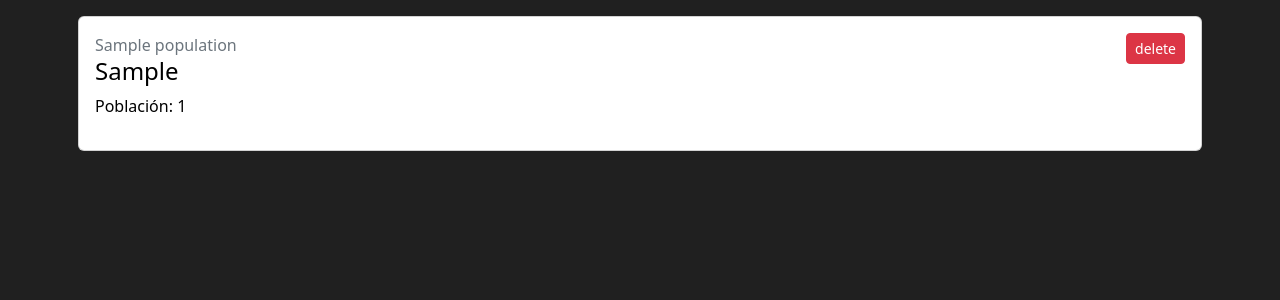
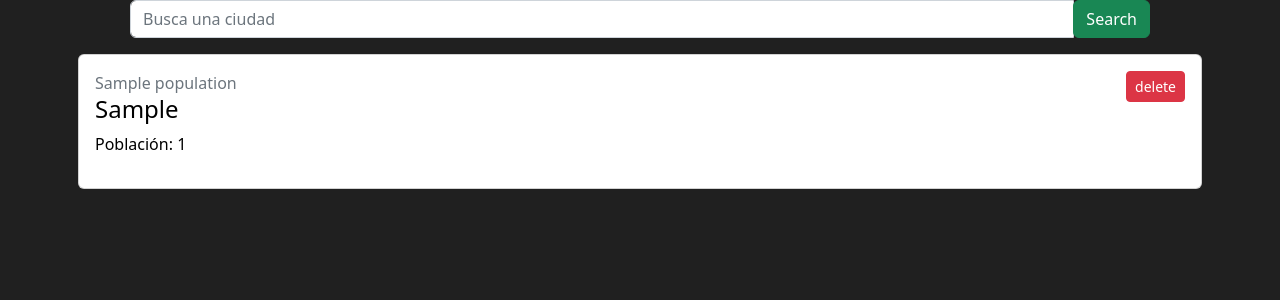
Before and after one commit to ErickEpnf18/poblationApp_django, a Django app: page / in a window 1280 px wide. Shown: the top 300 px of the page. Run offline with Django 4.2, Linux system fonts and the light colour scheme; tables that the repository leaves empty hold one stand-in row (values such as "Sample post").

Commit message:
add SearchBar

```diff
--- a/population/templates/landing.html
+++ b/population/templates/landing.html
@@ -17,10 +17,21 @@
     <div class="container">
         <div class="row">
             <div class="col-12 ">
-              {% csrf_token %}
-              <div class="row">
+              <div class="row d-flex justify-content-center ">
+<form action="{% url 'searchbar' %}" method="post" >
+  {% csrf_token %}
 
-                 {% for data in cities %}
+  <div class="input-group w-100 px-5 d-flex justify-content-center align-items-center">
+    <input type="text" name="searchbar" class="form-control" placeholder="Busca una ciudad" aria-label="Busca una ciudad" aria-describedby="basic-addon2">
+    <div class="input-group-append">
+      <button class="btn btn-success" type="submit">Search</button>
+    </div>
+  </div>
+</form>
+{% if searchData %}
+<h4>Resultados encontrados: {{searchData |length}}</h4>
+{% elif cities %}
+{% for data in cities %}
                 <div
                   class="card card-body text-black m-2 mt-3 d-flex flex-row justify-content-between col-3 flex-wrap text-wrap"
                 >
@@ -44,9 +55,34 @@
                   </form>
                 </div>
                   {% empty %}
-                  <h1 class="display-4 text-center">Not cities yet</h1>
+
+                  <h1 class="display-4 text-center">Ninguna coincidencia</h1>
                 </div>
                 {% endfor %}
+                {% else %}
+                <h1 class="display-4 text-center">Ninguna coincidencia</h1>
+{% endif %}
+
+{% for i in searchData %}
+<div
+class="card card-body text-black m-2 mt-3 d-flex flex-row justify-content-between col-3 flex-wrap text-wrap"
+>
+<div>
+  <footer class="text-muted">
+   {{i.admin_name}}
+ </footer>
+  <h4 class="h4">
+    {{i.city}}
+  </h4>
+  <p>
+    Población: {{i.population | floatformat}}
+  </p>
+</div>
+</div>
+{% endfor %}
+
+
+
               </div>
 
             </div>
--- a/population/urls.py
+++ b/population/urls.py
@@ -1,8 +1,9 @@
 from django.urls import path
-from .views import cities, delete_province
+from .views import cities, delete_province, searchbar
 
 
 urlpatterns = [
     path('', cities),
-    path('delete_province/<int:data_id>/', delete_province, name='delete_province')
+    path('delete_province/<int:data_id>/', delete_province, name='delete_province'),
+    path('searchbar/', searchbar, name='searchbar')
 ]
--- a/population/views.py
+++ b/population/views.py
@@ -1,3 +1,6 @@
+from contextlib import nullcontext
+from queue import Empty
+from unicodedata import name
 from django.shortcuts import render, redirect
 from .models import Population
 from django.http import HttpResponse
@@ -6,10 +9,21 @@ import datetime
 def cities(request):
     cities = Population.objects.all()
     return render(request, 'landing.html', {"cities": cities})
-    # return HttpResponse(msg, content_type='text/plain')
 
 def delete_province(request, data_id):
     province = Population.objects.get(id=data_id)
     province.delete()
     print(data_id)
     return redirect('/')
+
+def searchbar(request):
+    nameOfCity= ''
+
+    if request.method == 'POST':
+        search = request.POST.get('searchbar')
+        nameOfCity = Population.objects.all().filter(city=search)
+    # now = datetime.datetime.now()
+    # msg = f'Today is {now} and {nameOfCity.values_list()} and your type {search}'
+    # return redirect('/', {"searchData": nameOfCity})
+    # return HttpResponse(msg, content_type='text/plain')
+    return render(request, 'landing.html', {"searchData": nameOfCity})
```
Also changed, not shown: img/previously.jpg (deleted), img/previously.png (added).
